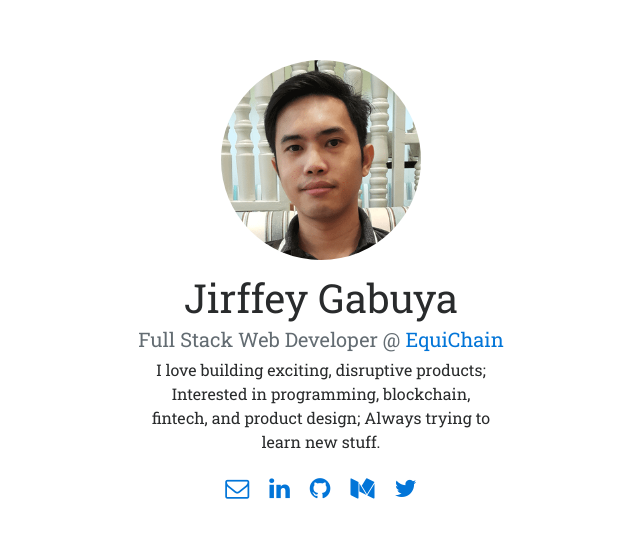
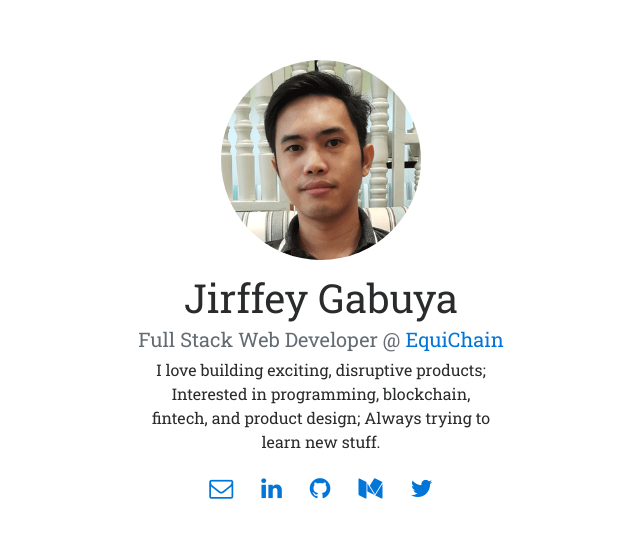
Before and after one commit to jgabuya/jgabuya.github.io, a plain HTML site: page index.html in a window 1280 px wide. Shown: the part 109-646 px from the top of the page, without its empty margins (319-959 px from the left). Drawn offline with nearby package versions, Linux system fonts and the light colour scheme.

Commit message:
Increase distance between social icons

```diff
--- a/index.html
+++ b/index.html
@@ -41,14 +41,13 @@
 
             <!-- social links -->
             <p class="social-links">
-                <a href="mailto:jirffeyg@gmail.com" class="mr-3" target="_blank" title="Email"><i class="fa fa-envelope-o" aria-hidden="true"></i></a>
+                <a href="mailto:jirffeyg@gmail.com" class="mr-4" target="_blank" title="Email"><i class="fa fa-envelope-o" aria-hidden="true"></i></a>
 
-                <a href="https://ph.linkedin.com/in/jirffey-gabuya" class="mr-3" target="_blank" title="LinkedIn"><i class="fa fa-linkedin" aria-hidden="true"></i></a>
+                <a href="https://ph.linkedin.com/in/jirffey-gabuya" class="mr-4" target="_blank" title="LinkedIn"><i class="fa fa-linkedin" aria-hidden="true"></i></a>
 
-                <a href="https://github.com/jgabuya" class="mr-3" target="_blank" title="Github"><i class="fa fa-github" aria-hidden="true"></i></a>
+                <a href="https://github.com/jgabuya" class="mr-4" target="_blank" title="Github"><i class="fa fa-github" aria-hidden="true"></i></a>
 
-                <a href="https://medium.com/@jirffey" class="mr-3" target="_blank" title="Medium"><i class="fa fa-medium" aria-hidden="true"></i></a>
-
+                <a href="https://medium.com/@jirffey" class="mr-4" target="_blank" title="Medium"><i class="fa fa-medium" aria-hidden="true"></i></a>
 
                 <a href="https://twitter.com/jirffey" target="_blank" title="Twitter"><i class="fa fa-twitter" aria-hidden="true"></i></a>
             </p>
```
